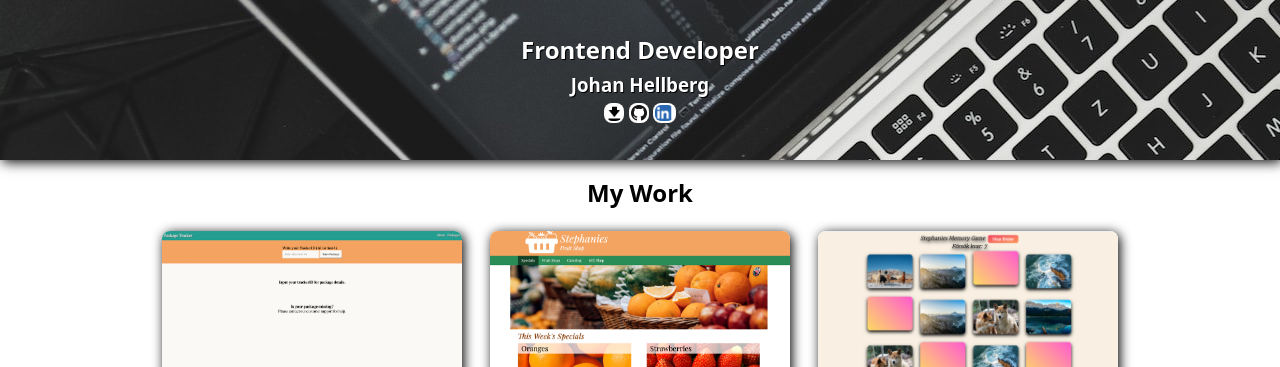
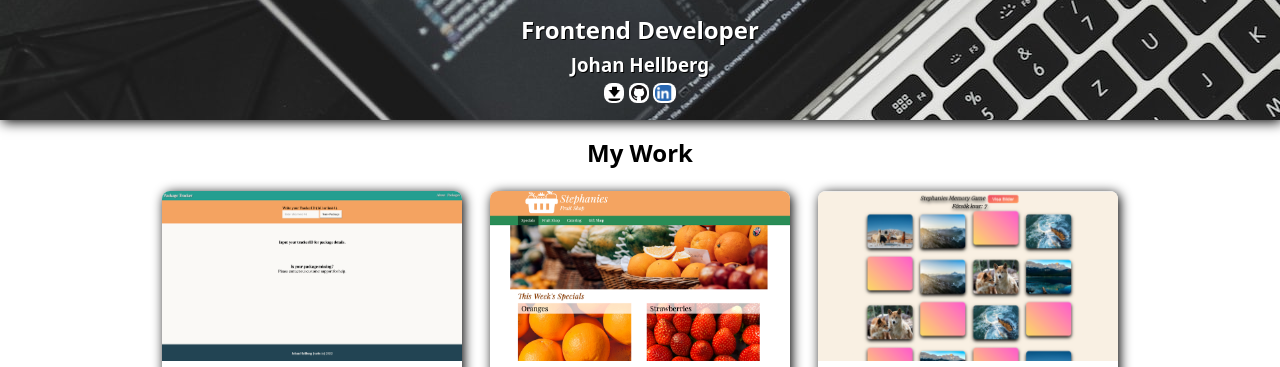
Before and after one commit to JohanCodeForFun/jh-portfolio, a plain HTML site: page index.html in a window 1280 px wide. Shown: the top 367 px of the page. Drawn offline with Linux system fonts and the light colour scheme.

Commit message:
update media queries for small screens

```diff
--- a/styles.css
+++ b/styles.css
@@ -222,10 +222,6 @@ footer {
 /* 9. Media queries for responsive design */
 
 @media (min-width: 375px) {
-    .developer {
-        padding-top: 16px;
-        padding-bottom: 16px;
-    }
 
     .about-container,
     .contact-container,
@@ -236,8 +232,7 @@ footer {
 
 @media (min-width: 646px) {
     .developer {
-        padding-top: 16px;
-        padding-bottom: 16px;
+        height: 120px;
     }
 
     .about-container,
```
